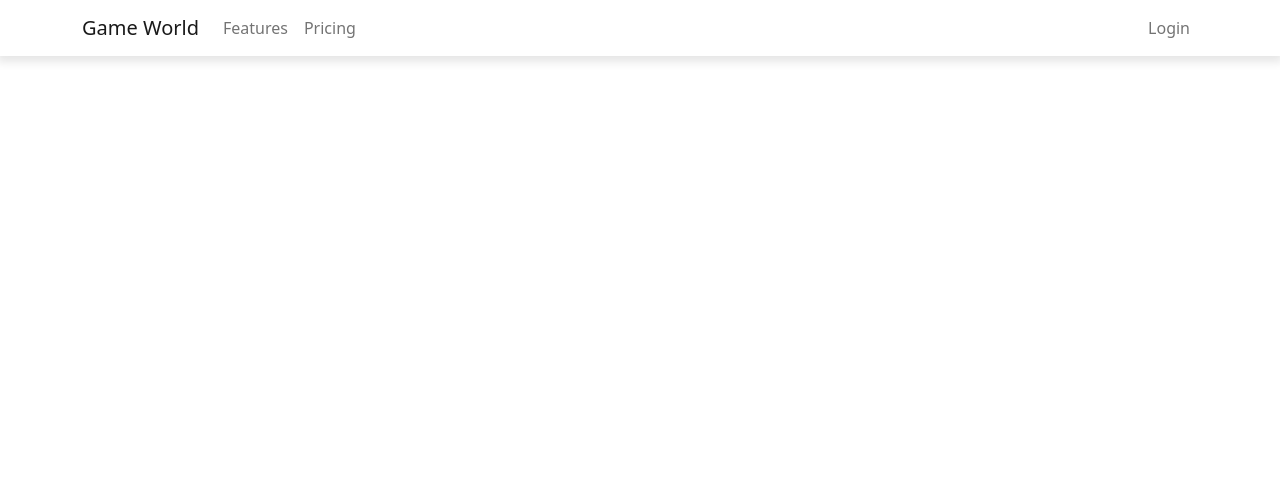
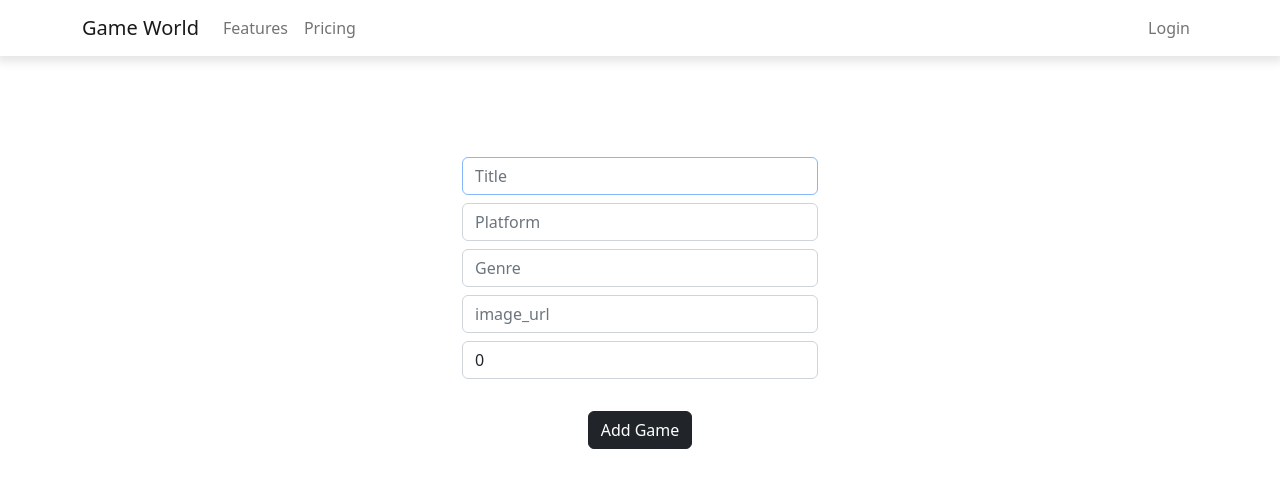
Before and after one commit to KevinZ-CS/phase-4-final-project-frontend, a React (Create React App) app: page /createGame in a window 1280 px wide. Shown: the top 488 px of the page. Built offline with nearby package versions, Linux system fonts and the light colour scheme; no server answers.

Commit message:
Create MyAccount component file

```diff
--- a/src/components/App.jsx
+++ b/src/components/App.jsx
@@ -8,6 +8,7 @@ import GameList from './GameList';
 import GamePage from './GamePage';
 import ReviewForm from './ReviewForm';
 import GameForm from './GameForm';
+import MyAccount from './MyAccount';
 
 function App() {
   const [user, setUser] = useState(null);
@@ -40,6 +41,10 @@ console.log(user)
         <LoginForm onLogin={setUser} />
       </Route>
 
+      <Route exact path = '/MyAccount'>
+        <MyAccount />
+      </Route>
+
       <Route exact path = '/signup'>
         <SignUpForm onLogin={setUser} />
       </Route>
--- a/src/components/GameForm.jsx
+++ b/src/components/GameForm.jsx
@@ -1,13 +1,124 @@
 import React, { useState } from "react";
 import 'bootstrap/dist/css/bootstrap.min.css';
-import { Form, Container, Row } from 'react-bootstrap';
+import { Form, Container, Row, Button } from 'react-bootstrap';
 import { NavLink, useHistory } from "react-router-dom";
 
 function GameForm() {
+    const [title, setTitle] = useState('');
+    const [platform, setPlaform] = useState('');
+    const [genre, setGenre] = useState('');
+    const [img_url, setImg_url] = useState('');
+    const [price, setPrice] = useState(0);
+
+    const [errors, setErrors] = useState([]);
+    const history = useHistory();
+
+    async function handleSubmit(e) {
+        e.preventDefault();
+        setErrors([])
+        const response = await fetch('/games', {
+            method: "POST",
+            headers: {
+              "Content-Type": "application/json",
+            },
+            body: JSON.stringify({
+                title, platform, genre, img_url, price
+            }),
+        })
+        const data = await response.json();
+        if (response.ok) {
+            console.log('ok')
+            console.log(data)
+            //  onLogin(data);
+             history.push(`/`)
+            } else {
+                console.log('not ok')
+                console.log(data)
+             setErrors(data.errors);
+            }
+          }
+
+
     return (
-        <Container>
+    <Container className="successmargins">
+    <Row>
+       <div className="col-md-4"></div>
+       <Form className="col-md-4" onSubmit={handleSubmit} >
 
-        </Container>
+       <Form.Group className="mb-2" controlId="exampleForm.ControlInput3">
+         <Form.Control
+           type="text"
+           placeholder="Title"
+           autoFocus
+           className="shadow-none login-input"
+           autoComplete="off"
+           onChange={(e) => setTitle(e.target.value)}
+           value={title}
+           required
+       />
+        </Form.Group>
+
+        <Form.Group className="mb-2" controlId="exampleForm.ControlInput4">
+          <Form.Control
+           type="text"
+           placeholder="Platform"
+           className="shadow-none login-input"
+           autoComplete="off"
+           onChange={(e) => setPlaform(e.target.value)}
+           value={platform}
+           required
+         />
+         </Form.Group>
+
+         <Form.Group className="mb-2" controlId="exampleForm.ControlInput5">
+          <Form.Control
+           type="text"
+           placeholder="Genre"
+           className="shadow-none login-input"
+           autoComplete="off"
+           onChange={(e) => setGenre(e.target.value)}
+           value={genre}
+           required
+         />
+         </Form.Group>
+
+         <Form.Group className="mb-2" controlId="exampleForm.ControlInput6">
+          <Form.Control
+           type="text"
+           placeholder="image_url"
+           className="shadow-none login-input"
+           autoComplete="off"
+           onChange={(e) => setImg_url(e.target.value)}
+           value={img_url}
+           required
+         />
+         </Form.Group>
+
+         <Form.Group className="mb-2" controlId="exampleForm.ControlInput6">
+          <Form.Control
+           type="number"
+           placeholder="Price"
+           className="shadow-none login-input"
+           autoComplete="off"
+           onChange={(e) => setPrice(e.target.value)}
+           value={price}
+           required
+         />
+         </Form.Group>
+
+         <p className={errors ? "errmsg" : "offscreen"} aria-live="assertive">{errors}</p>
+
+         <br />
+
+         <div id='login' className="text-center mb-3">
+         <button className="btn btn-dark" type="submit" >Add Game</button>
+         </div>
+
+
+         </Form>
+     </Row>
+
+    </Container>
     )
 }
 
--- /dev/null
+++ b/src/components/MyAccount.jsx
@@ -0,0 +1,15 @@
+import React, { useEffect, useState } from "react";
+import 'bootstrap/dist/css/bootstrap.min.css';
+import { Container, Row, Button } from 'react-bootstrap';
+import GameCard from "./GameCard";
+import { NavLink, useParams, useHistory } from "react-router-dom";
+
+function MyAccount() {
+    return (
+        <Container>
+
+        </Container>
+    )
+}
+
+export default MyAccount
--- a/src/index.css
+++ b/src/index.css
@@ -37,3 +37,10 @@
     width: 50%;
     height: 60vh;
   }
+
+  input::-webkit-outer-spin-button,
+input::-webkit-inner-spin-button {
+    /* display: none; <- Crashes Chrome on hover */
+    -webkit-appearance: none;
+    margin: 0; /* <-- Apparently some margin are still there even though it's hidden */
+}
```
